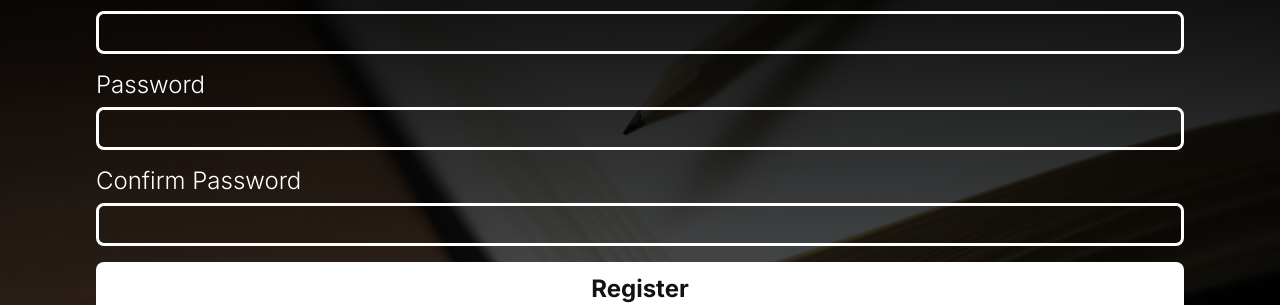
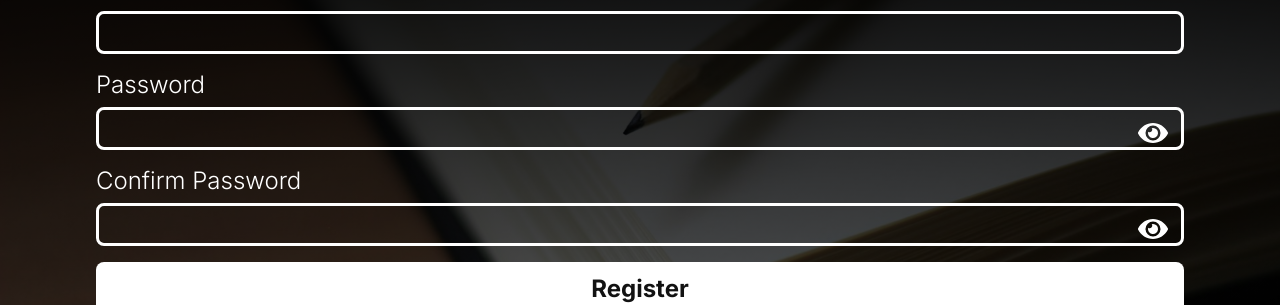
Before and after one commit to Finzhark/DicodingSubmission-BelajarFundamentalAplikasiWebdenganReact-02-My-Personal-Notes-F2, a React (Vite) app: page /register in a window 1280 px wide. Shown: the part 279-584 px from the top of the page. Built offline with nearby package versions, Linux system fonts and the light colour scheme; no server answers.

Commit message:
ShowPassword

```diff
--- a/src/components/LoginInput.jsx
+++ b/src/components/LoginInput.jsx
@@ -39,9 +39,8 @@ function LoginInput({
 					label='Password'
 					value={password}
 					onChange={onPasswordChange}
-				placeholder='Password'
 				/>
-			<button
+				<p
 					className='toggle-password'
 					onClick={() => setShowPassword(!showPassword)}
 				>
@@ -49,8 +48,7 @@ function LoginInput({
 						? <FaEyeSlash />
 						: <FaEye/>
 					}
-			</button>
-
+				</p>
 			</div>
 			<button
 				className='button-login'
--- a/src/components/RegisterInput.jsx
+++ b/src/components/RegisterInput.jsx
@@ -1,6 +1,7 @@
 import { useContext, useState } from 'react'
 import PropTypes from 'prop-types'
 import { toast } from 'react-hot-toast'
+import { FaEye, FaEyeSlash } from 'react-icons/fa';
 import useInput from '../hooks/useInput'
 import InputField from './InputField'
 
@@ -10,10 +11,11 @@ function RegisterInput({ register }) {
 	const [password, onPasswordChange] = useInput('')
 	const [confirmPassword, onConfirmPasswordChange] = useInput('')
 	const [showPassword, setShowPassword] = useState(false)
+	const [showConfirmPassword, setShowConfirmPassword] = useState(false)
 
 	function onSubmitHandler() {
 		if (password !== confirmPassword) {
-			toast(locale === 'id'
+			alert(locale === 'id'
 				? 'Password dan Konfirmasi Password Harus Sama'
 				: 'Password and Confirm Password Must Be Same'
 			)
@@ -42,20 +44,43 @@ function RegisterInput({ register }) {
 				value={email}
 				onChange={onEmailChange}
 			/>
+			<div className="inside-input-field">
 				<InputField
-				type='password'
+					type={showPassword ? 'text' : 'password'}
 					name='password'
 					label='Password'
 					value={password}
 					onChange={onPasswordChange}
 				/>
+				<p
+					className='toggle-password'
+					onClick={() => setShowPassword(!showPassword)}
+				>
+					{showPassword
+						? <FaEyeSlash />
+						: <FaEye/>
+					}
+				</p>
+			</div>
+
+			<div className="inside-input-field">
 				<InputField
-				type='password'
+					type={showConfirmPassword ? 'text' : 'password'}
 					name='confirmPassword'
 					label='Confirm Password'
 					value={confirmPassword}
 					onChange={onConfirmPasswordChange}
 				/>
+				<p
+					className='toggle-password'
+					onClick={() => setShowConfirmPassword(!showConfirmPassword)}
+				>
+					{showConfirmPassword
+						? <FaEyeSlash />
+						: <FaEye/>
+					}
+				</p>
+			</div>
 
 			<button
 				className='button-register'
```
Lines whose indentation alone changed are shown as unchanged.
